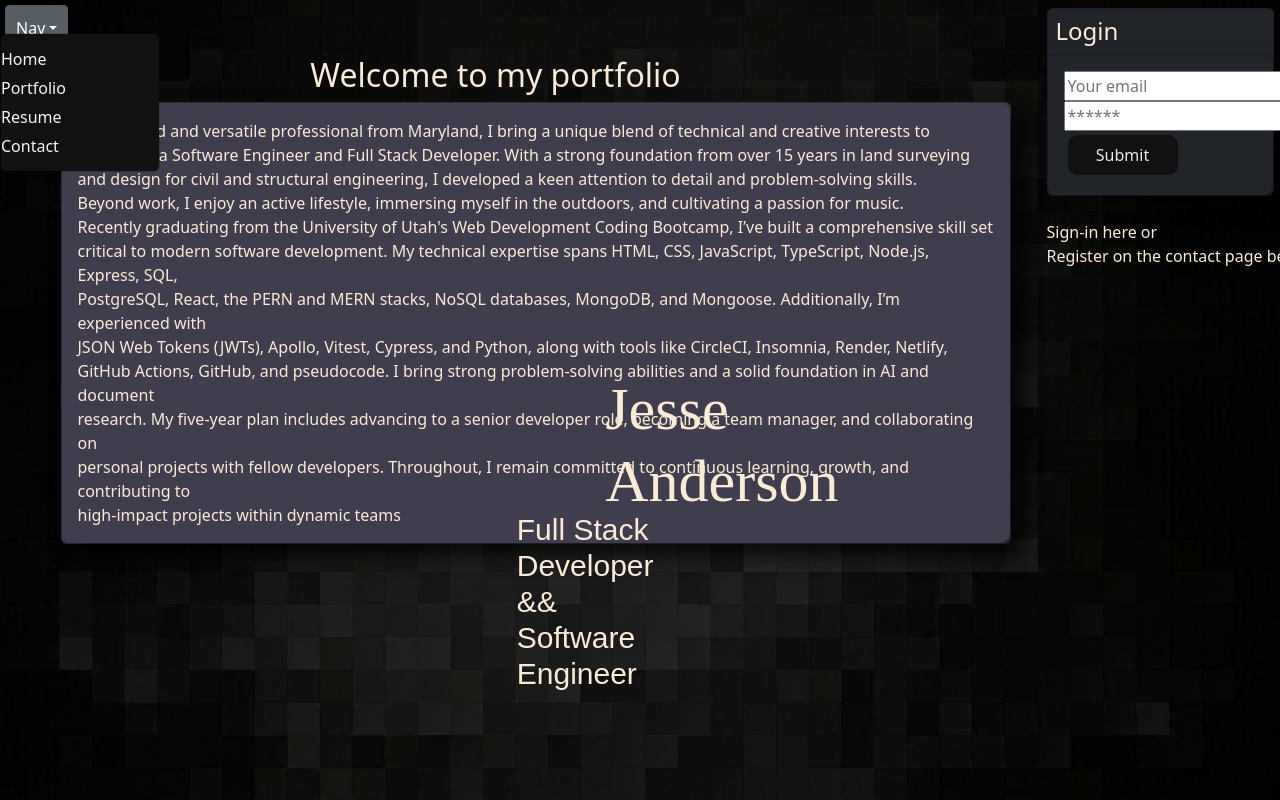
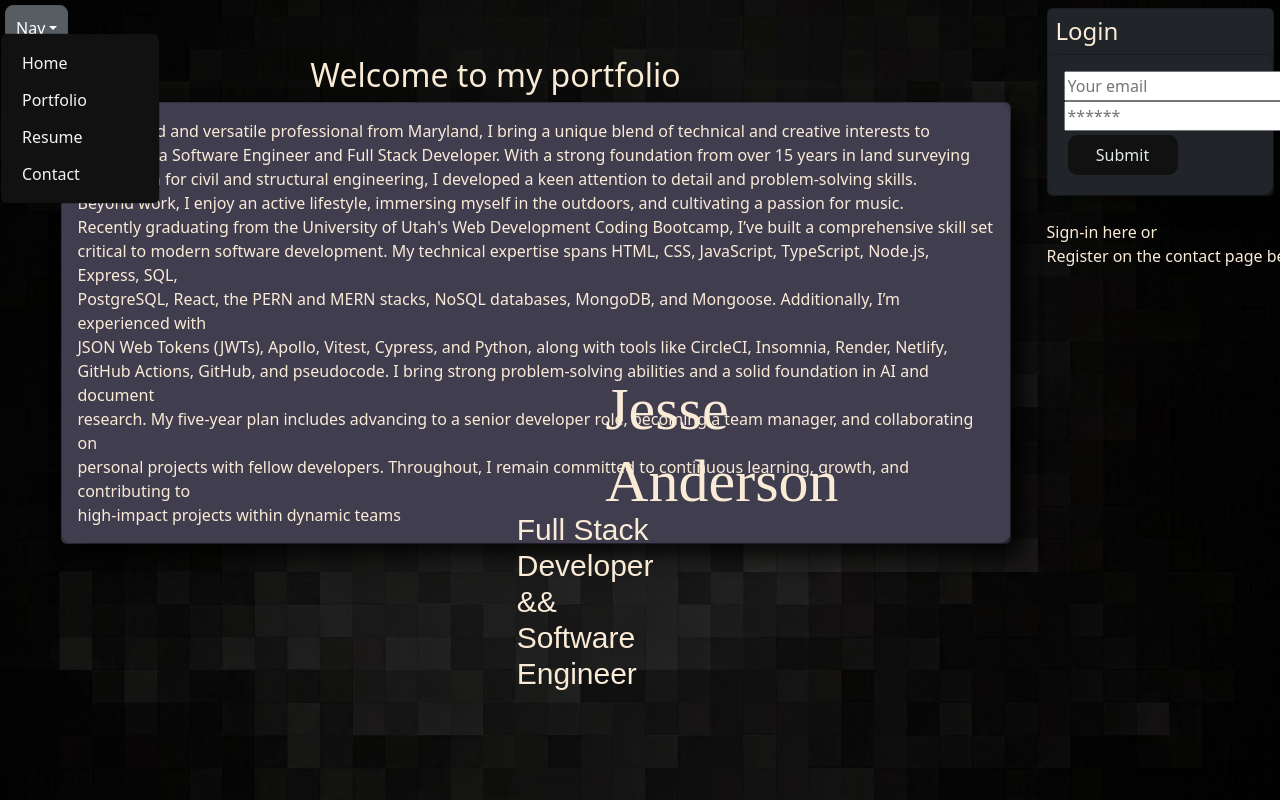
Before and after one commit to Vtencouchclimbr/Jesse-Anderson-React-Development, a React (Vite) app in the folder client/: page / in a window 1280 px wide. Both pictures are taken after a click on the button "Nav". Built offline with nearby package versions, Linux system fonts and the light colour scheme.

Commit message:
navbar styling

```diff
--- a/client/src/components/NavTabs.css
+++ b/client/src/components/NavTabs.css
@@ -9,16 +9,19 @@
   position: absolute;
   top: 20px;
   left: 5px;
-  border-radius: 4px;
+  border-radius: 8px;
 }
 
 .nav-link {
   background-color: #111;
   color: #f4f4f4;
-  margin: 5px 0;
+  margin: 5px 5px;
+}
+
+.list-item{
+  color: #f4f4f4;
 }
 
 .list {
   background-color: #111;
-
 }
--- a/client/src/components/NavTabs.tsx
+++ b/client/src/components/NavTabs.tsx
@@ -14,10 +14,10 @@ function NavTabs() {
           Nav
         </button>
         <ul className="list dropdown-menu">
-          <li><a className="nav-link dropdown-item" href="#home">Home</a></li>
-          <li><a className="nav-link dropdown-item" href="#portfolio">Portfolio</a></li>
-          <li><a className="nav-link dropdown-item" href="#resume">Resume</a></li>
-          <li><a className="nav-link dropdown-item" href="#contact">Contact</a></li>
+          <li className="nav-link"><a className="list-item dropdown-item" href="#home">Home</a></li>
+          <li className="nav-link"><a className="list-item dropdown-item" href="#portfolio">Portfolio</a></li>
+          <li className="nav-link"><a className="list-item dropdown-item" href="#resume">Resume</a></li>
+          <li className="nav-link"><a className="list-item dropdown-item" href="#contact">Contact</a></li>
         </ul>
       </div>
     </nav>
```
